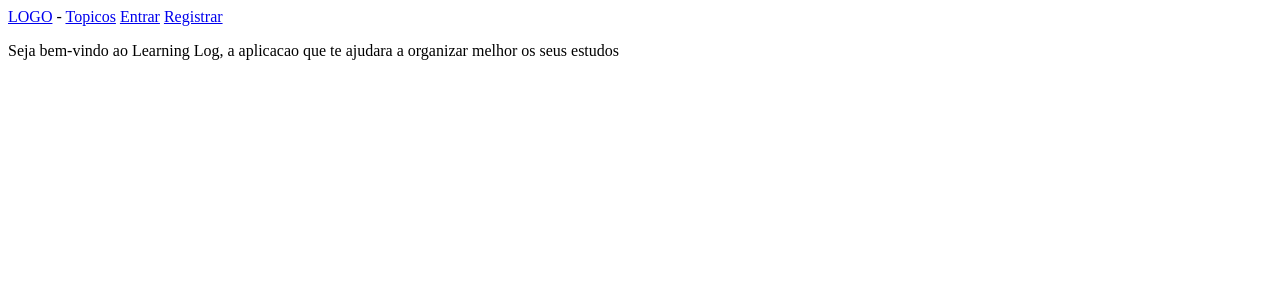
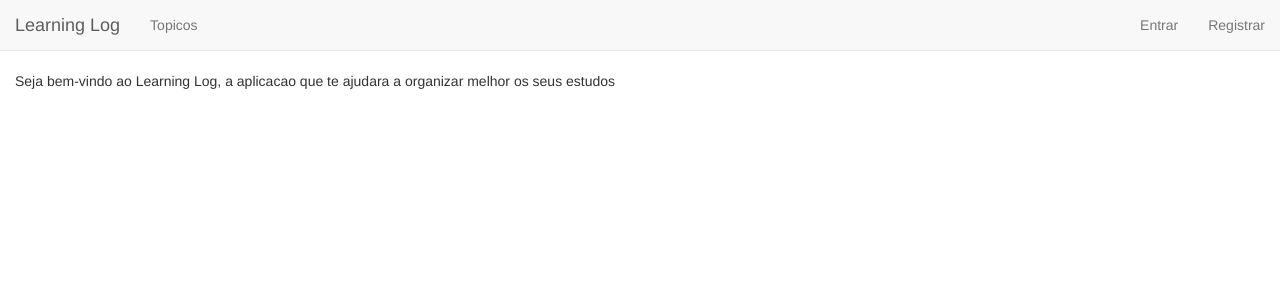
Before and after one commit to Moises-Jorge/Learning_Log, a Django app: page / in a window 1280 px wide. Shown: the top 300 px of the page. Run offline with Django 5.2, Linux system fonts and the light colour scheme; some libraries are stand-ins or nearby versions.

Commit message:
style: styled the navigation bar (nav-bar)

```diff
--- a/templates/l_logs/base.html
+++ b/templates/l_logs/base.html
@@ -1,15 +1,76 @@
-<p>
-	<a href="{% url 'index' %}">LOGO</a> -
+{% load bootstrap3 %}
+
+<!DOCTYPE html>
+<html lang="pt-br">
+	<head>
+		<meta charset="utf-8">
+		<meta http-equiv="X-UA-Compatible" content="IE=edge">
+		<meta name="description" content="Aplicacao para anotacoes.">
+		<meta name="viewport" content="width=device-width, initial-scale=1">
+		<meta name="keywords" content="anotacoes, anotacao">
+		<meta name="author" content="Moises Jorge">
+
+		<title>Learning Log</title>
+
+		<!-- Indicacao de que estamos estilizando com BOOTSTRAP -->
+		{% bootstrap_css %}
+		{% bootstrap_javascript %}
+	</head>
+
+	<body>
+
+		<nav class="navbar navbar-default navbar-static-top">
+			<div class="container-fluid"> <!-- o original nao usou fluid -->
+				<div class="navbar-header">
+					<button type="button" class="navbar-toggle collapsed" data-toggle="collapse" data-target="#navbar" aria-expanded="false">
+						<!-- Botao do menu hamburguer -->
+					</button>
+					<a class="navbar-brand" href="{% url 'index' %}">Learning Log</a>
+				</div>
+
+				<div class="collapse navbar-collapse" id="navbar">
+					<ul class="nav navbar-nav">
+						<li>
 							<a href="{% url 'topics' %}">Topicos</a>
+						</li>
+					</ul>
+
+					<ul class="nav navbar-nav navbar-right">
 						{% if user.is_authenticated %}
-		Ola, {{ user.username }}
+							<li>
+								<a>Ola, {{ user.username }}</a>
+							</li>
+
+							<li>
 								<a href="{% url 'logout' %}">Sair</a>
+							</li>
 						{% else %}
+							<li>
 								<a href="{% url 'login' %}">Entrar</a>
+							</li>
+
+							<li>
 								<a href="{% url 'register' %}">Registrar</a>
+							</li>
 						{% endif %}
-</p>
+					</ul>
+				</div>
+			</div>
+		</nav>
 
+		<div class="container-fluid">
+			<div>
+				{% block header %}
+					<!-- Conteudo header da pagina filha -->
+				{% endblock header %}
+			</div>
+
+			<div>
 				{% block content %}
-	<!-- Here, we put content of each page -->
+					<!-- Conteudo da pagina filha -->
 				{% endblock content %}
+			</div>
+		</div>
+
+	</body>
+</html>
```
Lines whose indentation alone changed are shown as unchanged.
